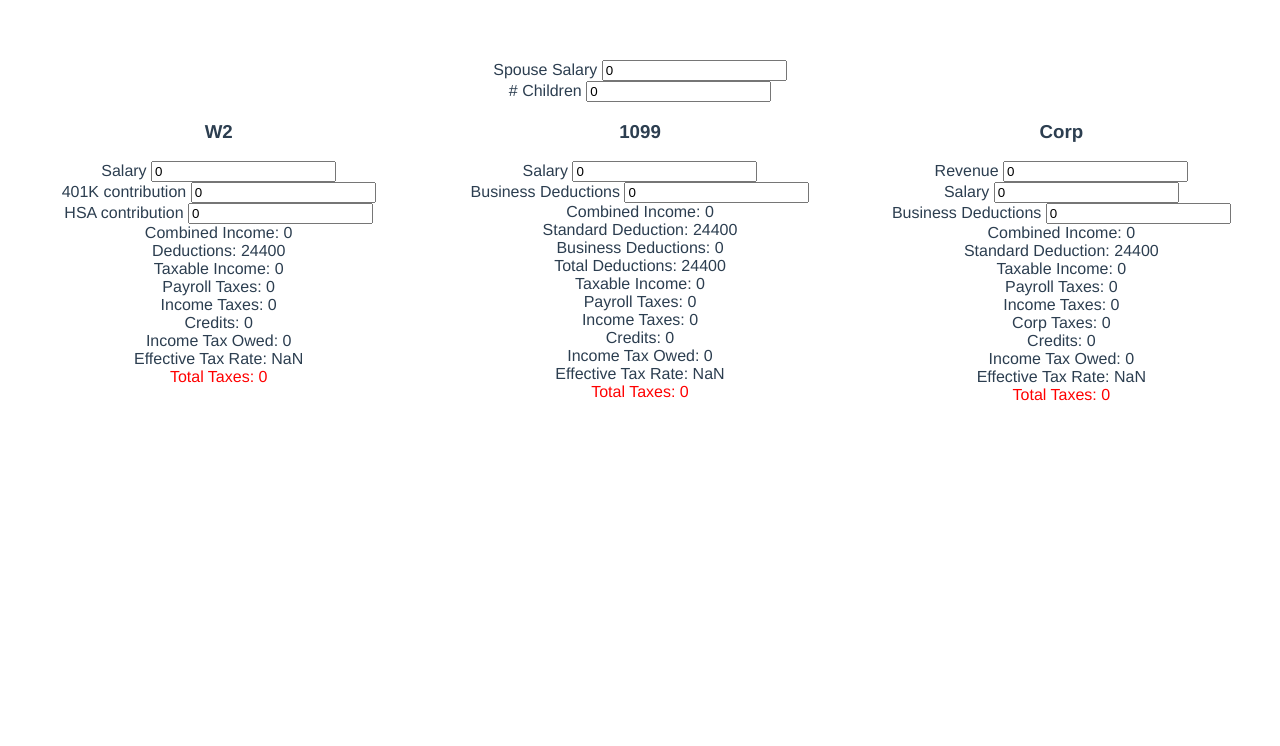
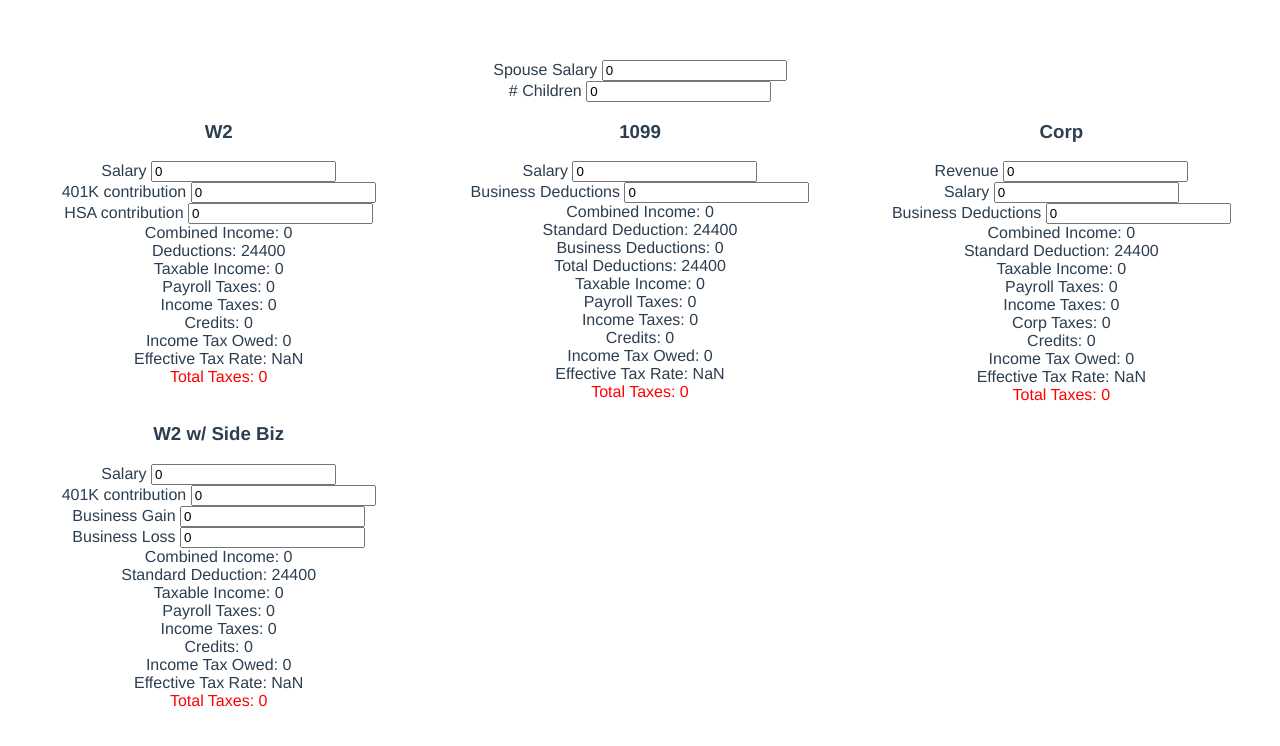
Before and after one commit to cotterjd/w2v1099, a Vue app: page / in a window 1280 px wide. Shown: the top 746 px of the page. Built offline with nearby package versions, Linux system fonts and the light colour scheme.

Commit message:
added w2 with side biz

```diff
--- a/package.json
+++ b/package.json
@@ -4,9 +4,9 @@
   "private": true,
   "scripts": {
     "serve": "vue-cli-service serve",
+    "start": "npm run serve",
     "build": "vue-cli-service build",
     "lint": "vue-cli-service lint",
-    "start": "npm run serve",
     "push": "git branch | grep \\* | cut -d ' ' -f2 | git push origin"
   },
   "dependencies": {
--- a/src/components/Home.vue
+++ b/src/components/Home.vue
@@ -10,6 +10,7 @@
       <w2-taxes :numChildren="numberOfChildren" :spouseIncome="spouseIncome" />
       <ten99-taxes :numChildren="numberOfChildren" :spouseIncome="spouseIncome" />
       <corp-taxes :numChildren="numberOfChildren" :spouseIncome="spouseIncome" />
+      <side-biz :numChildren="numberOfChildren" :spouseIncome="spouseIncome" />
     </div>
   </div>
 </template>
@@ -19,6 +20,7 @@
 import w2Taxes from './W2.vue'
 import ten99Taxes from './Ten99.vue'
 import corpTaxes from './Corp.vue'
+import sideBiz from './SideBiz.vue'
 const { log } = console
 
 
@@ -28,6 +30,7 @@ export default {
     w2Taxes,
     ten99Taxes,
     corpTaxes,
+    sideBiz,
   },
   data() {
     return {
--- /dev/null
+++ b/src/components/SideBiz.vue
@@ -0,0 +1,189 @@
+<template>
+  <div>
+    <div>
+     <h3>W2 w/ Side Biz</h3>
+     <label>Salary
+       <input v-model="salary" type="text" />
+     </label><br>
+    <label>401K contribution
+      <input v-model="for01k" placeholder="%" type="text" />
+    </label><br>
+     <label>Business Gain
+       <input v-model="gain" type="text" />
+     </label><br>
+     <label>Business Loss
+       <input v-model="loss" type="text" />
+     </label><br>
+    </div>
+    <div>
+      <span>Combined Income: {{combinedIncome}}</span><br>
+      <span>Standard Deduction: {{standardDeduction}}</span><br>
+      <span>Taxable Income: {{taxableIncome}}</span><br>
+      <span>Payroll Taxes: {{payrollTaxes}}</span><br>
+      <span>Income Taxes: {{incomeTaxes}}</span><br>
+      <span>Credits: {{credits}}</span><br>
+      <span>Income Tax Owed: {{incomeTaxesOwed}}</span><br>
+      <span>Effective Tax Rate: {{effectiveTaxRate}}</span><br>
+      <font color="red">Total Taxes: {{totalTaxes}}</font><br>
+    </div>
+  </div>
+</template>
+
+<script>
+/* eslint-disable */
+const { log } = console
+
+export default {
+  name: 'side-biz',
+  data() {
+    return {
+      salary: 0,
+      for01k: 0,
+      standardDeduction: 24400,
+      gain: 0,
+      loss: 0,
+    }
+  },
+  props: {
+    spouseIncome: Number,
+    numChildren: Number,
+  },
+  watch: {
+    loss () {
+      if (this.loss > 0) this.gain = 0
+    },
+    gain () {
+      if (this.gain > 0) this.loss = 0
+    },
+  },
+  computed: {
+    childCredit() {
+      return Number(this.numChildren) * 2000
+    },
+    totalDeductions() {
+      const f01k = Number(this.for01k)
+      const f01kPerc = f01k/100
+      const f01kCont = f01kPerc * Number(this.salary)
+      return f01kCont + this.standardDeduction + Number(this.loss) // + Number(this.deductions)
+    },
+    combinedIncome () {
+      return Number(this.salary) + this.spouseIncome
+    },
+    //marginalTaxRate () {
+    //  return getTaxRate(this.combinedIncome)
+    //},
+    incomeTaxes () {
+      return getIncomeTaxes(this.taxableIncome)
+    },
+    credits () {
+      return this.numChildren * 2000
+    },
+    payrollTaxes () {
+      return Number(this.salary) * 0.076 + (this.spouseIncome * 0.0765) + this.gain * 0.153
+    },
+    taxableIncome () {
+      const ti = Number(this.salary) + this.spouseIncome + Number(this.gain) - this.totalDeductions
+      return ti < 0 ? 0 : ti
+    },
+    incomeTaxesOwed () {
+      const taxOwed = this.incomeTaxes - this.credits
+      return taxOwed < 0 ? 0 : taxOwed
+    },
+    effectiveTaxRate () {
+      return this.totalTaxes / this.combinedIncome
+    },
+    totalTaxes () {
+      return this.incomeTaxesOwed + this.payrollTaxes
+    },
+  },
+  methods: {}
+}
+
+function getIncomeTaxes(i) {
+  const income = Number(i)
+  let tax = 0
+  const l1Amount = 9700;
+  const l1Rate = .1
+  const l1Taxes = l1Amount*l1Rate;
+  if (income < l1Amount) {
+    return income*l1Rate;
+  } else tax += l1Taxes
+
+  const l2Amount = 39475;
+  const l2Rate = .12
+  const l2Taxes = (l2Amount-l1Amount)*l2Rate;
+  if (income < l2Amount) {
+    return tax += (income - l1Amount) * l2Rate;
+  } else tax =+ l2Taxes
+
+  const l3Amount = 84200;
+  const l3Rate = .22
+  const l3Taxes = (l3Amount-l2Amount)*l3Rate;
+  if (income < l3Amount) {
+    return tax += (income - l2Amount) * l3Rate;
+  } else tax += l3Taxes
+
+  const l4Amount = 160725;
+  const l4Rate = .24;
+  const l4Taxes = (l4Amount-l3Amount)*l4Rate;
+  if (income < l4Amount) {
+    return tax += (income - l3Amount) * l3Rate;
+  } else tax += l4Taxes
+
+  const l5Amount = 204100;
+  const l5Rate = .32;
+  const l5Taxes = (l5Amount-l4Amount)*l5Rate;
+  if (income < l5Amount) {
+    return tax == (income - l4Amount) * l5Rate;
+  } else tax += l5Taxes
+
+  const l6Amount = 510300;
+  const l6Rate = .35;
+  const l6Taxes = (l6Amount-l5Amount)*l6Rate;
+  if (income < l6Amount) {
+    return tax += (income - l5Amount) * l6Rate;
+  } else tax += l6Taxes
+
+  const l7Amount = 510301;
+  const l7Rate = .37;
+  const l7Taxes = (income-l6Amount)*l7Rate;
+  return tax += l7Taxes;
+}
+
+function getTaxRate(i) {
+  const income = Number(i)
+  const l1 = 9700;
+  if (income < l1) {
+    return `10%`;
+  }
+  const l2 = 39475;
+  if (income < l2) {
+    return `12%`;
+  }
+  const l3 = 84200;
+  if (income < l3) {
+    return `22%`;
+  }
+  const l4 = 160725;
+  if (income < l4) {
+    return `24%`;
+  }
+  const l5 = 204100;
+  if (income < l5) {
+    return `32%`;
+  }
+  const l6 = 510300;
+  if (income < l6) {
+    return `35%`;
+  }
+  const l7 = 510301;
+  return `37%`;
+}
+</script>
+<style scoped>
+  .container {
+    display: grid;
+    grid-template: 1fr / 1fr 1fr 1fr;
+  }
+
+</style>
```
Also changed, not shown: 1 other file (tests, documents, lock files or other folders).
